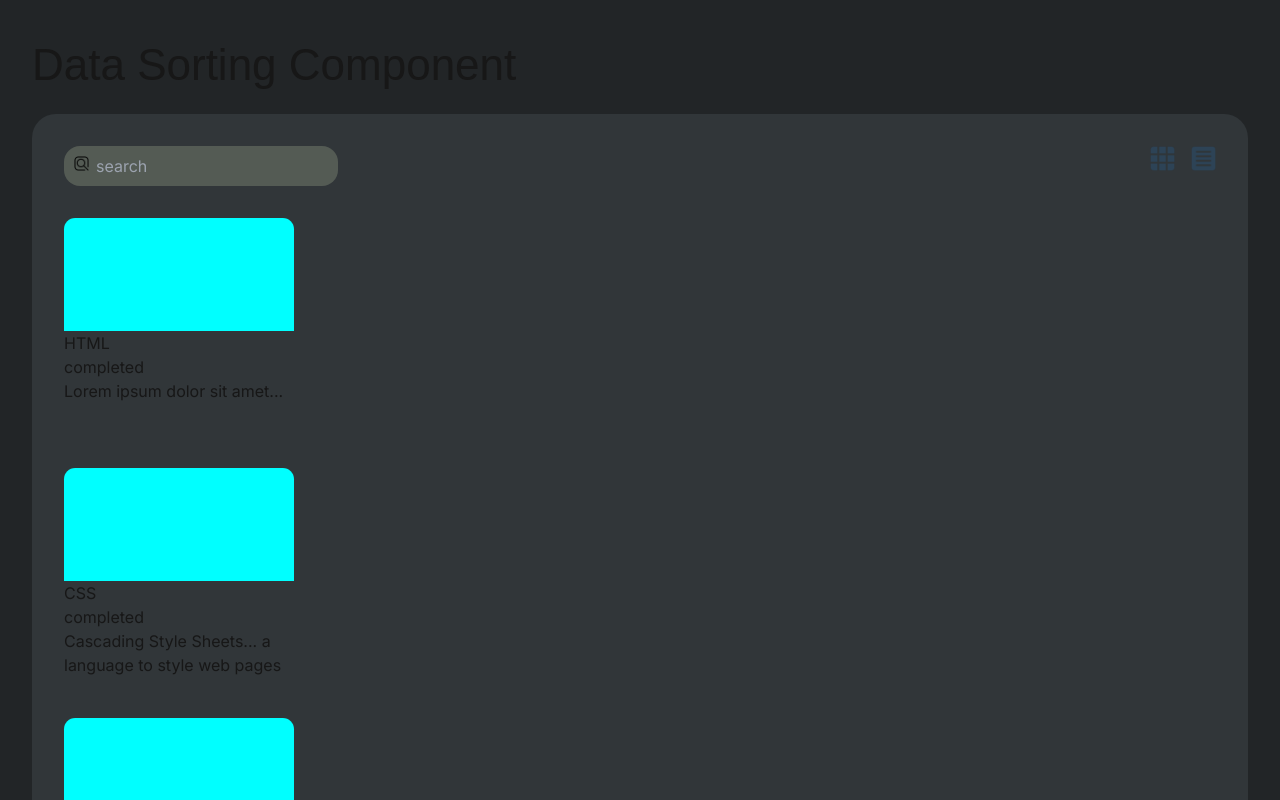
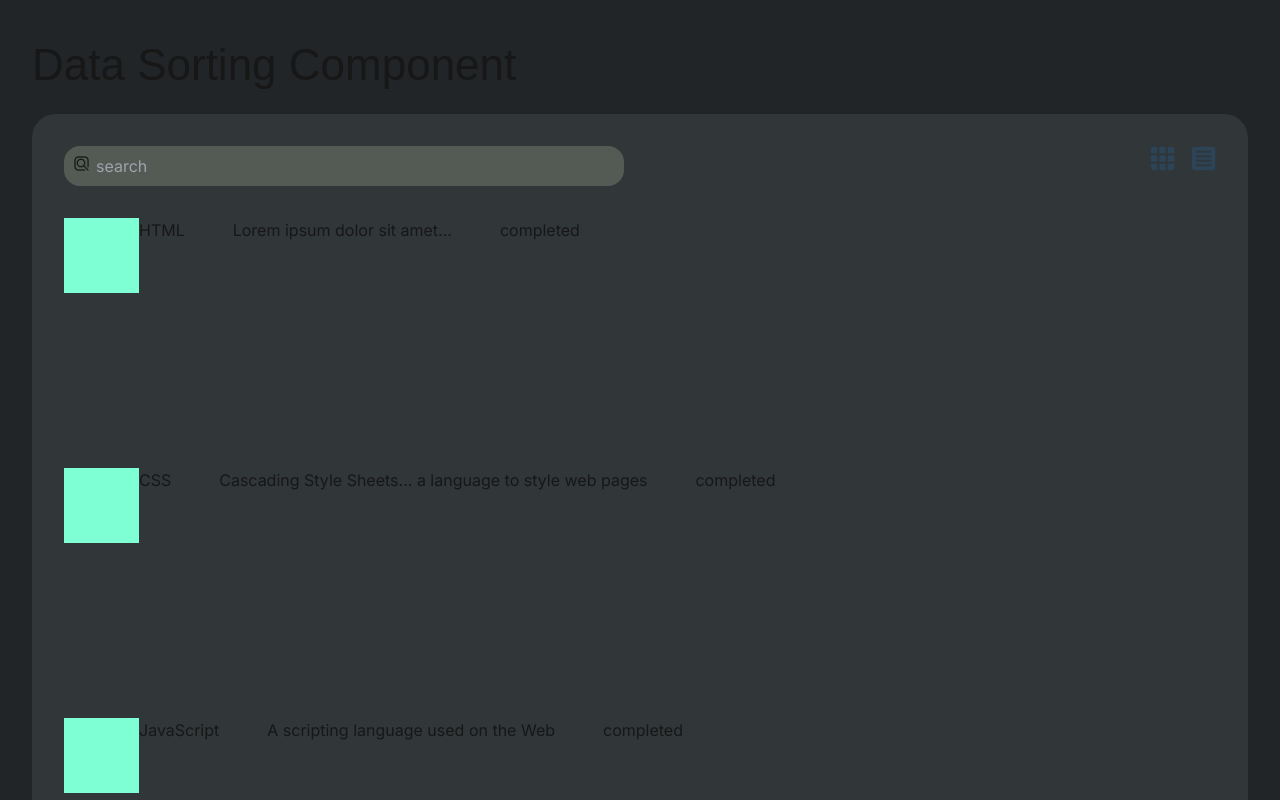
Before and after one commit to jamesbdev/data-sorting-component, a Next.js app in the folder data-sorting-component/: page / in a window 1280 px wide. Shown: the top 800 px of the page. Built offline with nearby package versions, Linux system fonts and the light colour scheme.

Commit message:
add list view

```diff
--- a/data-sorting-component/src/components/CourseCard.js
+++ b/data-sorting-component/src/components/CourseCard.js
@@ -8,14 +8,18 @@ import React from "react";
 const CourseCard = (props) => {
     return(
         <div className="course-card space-x-2.5">
+            <div className="square-container">
+             {/* contains coloured square  */}
+            </div>
             <div className="text-container">
                 <div className="flex justify-between">
                     <h3>{ props.title }</h3>
-                    <span>{ props.status }</span>
+
 
                 </div>
 
                 <p>{ props.description }</p>
+                <p>{ props.status }</p>
 
             </div>
 
--- a/data-sorting-component/src/components/Courses.js
+++ b/data-sorting-component/src/components/Courses.js
@@ -12,14 +12,17 @@ const Courses = (props) => {
     console.log(props.layout)
     const courseKeys = Object.keys(courses);
     return (
-        <div className="flex flex-wrap justify-center gap-x-7 courses-container">
+        //courses main container
+        <div className={`flex ${props.layout === "list" ? "flex-col " : "w-1/5" } basis-1/5 flex-wrap justify-center gap-x-7 courses-container`}>
             {courseKeys.map((key, index) => (
+                //individual course card
                 <CourseCard
-                key= {index}
-                title={key}
-                description={courses[key].description}
-                status={courses[key].status}
-                color={courses[key].colour}
+                    key= {index}
+                    title={key}
+                    description={courses[key].description}
+                    status={courses[key].status}
+                    color={courses[key].colour}
+                    className={`${props.layout === "list" ? "flex" : "" }`}
                 />
             ))}
         </div>
--- a/data-sorting-component/src/components/Navigation.js
+++ b/data-sorting-component/src/components/Navigation.js
@@ -5,21 +5,19 @@ import Image from 'next/image'
 //navigation to toggle list format or grid format
 //default is grid
 
-const Navigation = () => {
+const Navigation = ({ layout, onLayoutChange }) => {
   //declare state for the layout
 
   function displayGrid() {
     console.log("grid");
-    //setLayout("grid")
-    //display grid layout
-    //change classes to show grid
+    onLayoutChange("grid");
   }
 
   function displayList() {
     //display list layout
     //change CSS classes to show list
     console.log("List")
-    //setLayout("list")
+    onLayoutChange("list")
   }
   return (
     <>
--- a/data-sorting-component/src/components/Title.js
+++ b/data-sorting-component/src/components/Title.js
@@ -1,10 +1,12 @@
 import React from "react";
+
+const titleName = "Data sorting component"
 
 const Title = () => {
   return (
     <>
     <header>
-      <h1>Data sorting component</h1>
+      <h1>{titleName}</h1>
     </header>
     </>
   )
--- a/data-sorting-component/src/pages/index.js
+++ b/data-sorting-component/src/pages/index.js
@@ -6,8 +6,6 @@ import Title from "@/components/Title";
 import Courses from "@/components/Courses";
 import Navigation from "@/components/Navigation";
 import { useState } from 'react';
-
-
 
 const inter = Inter({
   subsets: ['latin'],
@@ -28,7 +26,14 @@ const geistMono = localFont({
 
 
 export default function Home() {
+  //add state for the layout
   const [layout, setLayout] = useState('grid');
+
+  //function to change the layout state
+  const handleLayoutChange = (newLayout) => {
+    //update layout state
+    setLayout(newLayout)
+  }
 
   return (
    <div>
@@ -36,7 +41,7 @@ export default function Home() {
     <main className={inter.className}>
       <div className="search-container">
       <Search />
-      <Navigation layout={layout}/>
+      <Navigation layout={layout} onLayoutChange={handleLayoutChange}/>
 
       </div>
 
--- a/data-sorting-component/src/styles/globals.css
+++ b/data-sorting-component/src/styles/globals.css
@@ -42,19 +42,24 @@ h1 {
 
 .course-card {
   height: 250px;
-  background-color: aqua;
   position: relative;
-  width: 20%;
   border-radius: 0.7rem;
+  min-width: 200px;
+  display: flex;
 }
 
 .text-container {
-  position: absolute;
-  top: 45%;
-  bottom: 0;
-  left: 0;
-  right: 0;
-  background-color: #313639;
+  position: relative;
+  display: flex;
+  justify-content: space-between;
+  gap: 3rem;
+
+}
+
+.square-container {
+  background-color: aquamarine;
+  width: 75px;
+  height: 75px;
 }
 
 
@@ -67,6 +72,7 @@ input#search {
   background-position: 0.6rem 0.6rem;
   background-repeat: no-repeat;
   background-size: 15px;
+  flex-basis: 35rem;
 }
 
 .navigation-list {
```
